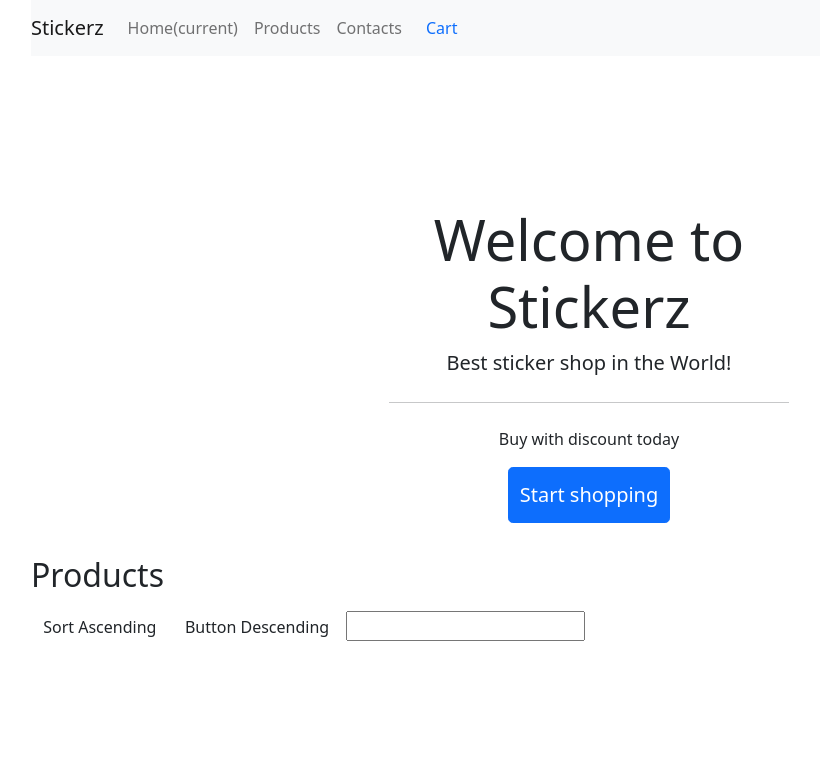
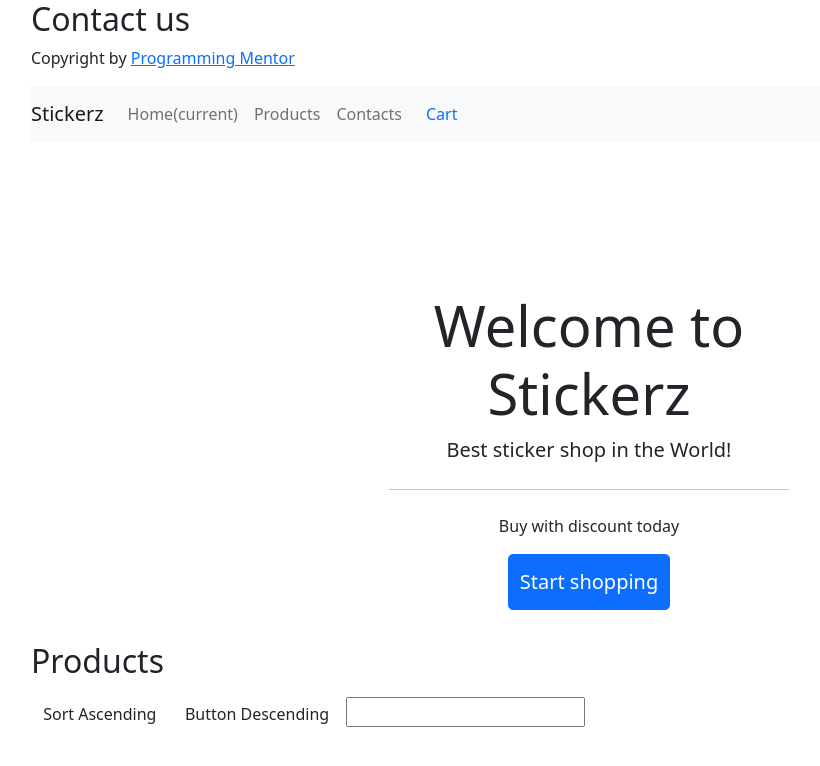
Before and after one commit to ShulgaDm/SET643_GitHub_Training, a plain HTML site: page index.html in a window 1280 px wide. Shown: the whole page, without its empty margins (51-871 px from the left). Drawn offline with nearby package versions, Linux system fonts and the light colour scheme; files whose address does not match are found by name.

Commit message:
Closes #6 - Add footer section to index.html (#14)

```diff
--- a/index.html
+++ b/index.html
@@ -8,6 +8,12 @@
     <link href="https://cdn.jsdelivr.net/npm/bootstrap@5.0.1/dist/css/bootstrap.min.css" rel="stylesheet" integrity="sha384-+0n0xVW2eSR5OomGNYDnhzAbDsOXxcvSN1TPprVMTNDbiYZCxYbOOl7+AMvyTG2x" crossorigin="anonymous">    <link rel="stylesheet" href="css/index.css">
 </head>
 <body>
+
+    <footer class="container">
+      <h2 id="contacts">Contact us</h2>
+      <p>Copyright by <a href="https://programmingmentor.com">Programming Mentor</a></p>
+    </footer>
+
 
     <header class="container" id="home">
         <nav class="navbar navbar-expand-lg navbar-light bg-light">
@@ -36,6 +42,7 @@
             </div>
         </nav>
     </header>
+
 
     <main class="container">
         <div class="jumbotron">
@@ -71,7 +78,6 @@
               </a>
             </div>
         </div>
-
         </div>
         <section>
             <h2 id="products">Products</h2>
```
